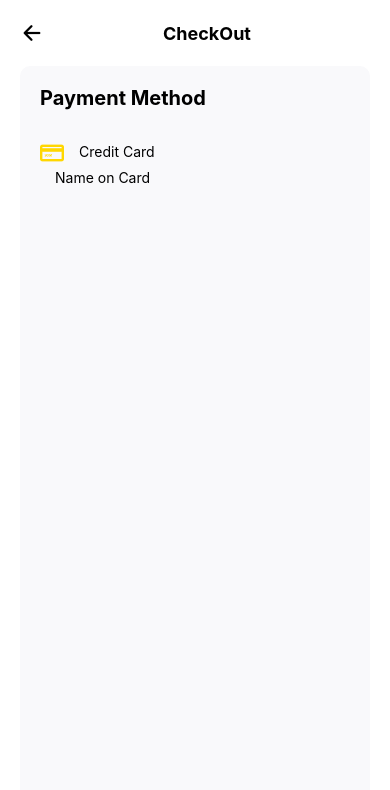
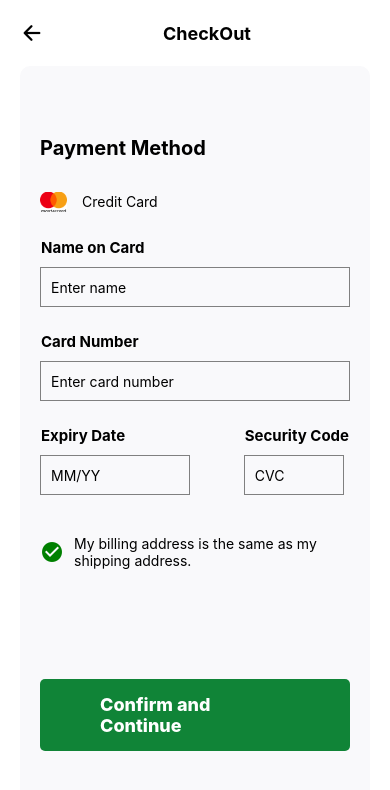
Before and after one commit to unleashedphetolo/DryHarvestHub, a React Native app: screen /CheckOut in a window 390 px wide. Shown: the top 790 px of the page. Built offline with nearby package versions, Linux system fonts and the light colour scheme.

Commit message:
Complete CheckOut

```diff
--- a/src/screens/CheckOut.js
+++ b/src/screens/CheckOut.js
@@ -1,8 +1,8 @@
-import { Text, View, TouchableOpacity } from "react-native";
+import { Text, TextInput, View, TouchableOpacity, Image } from "react-native";
 import React, { Component } from "react";
 import constants from "expo-constants";
 import { Ionicons } from "@expo/vector-icons";
-import { Entypo } from "@expo/vector-icons";
+import { MaterialCommunityIcons } from "@expo/vector-icons";
 
 const CheckOut = ({ navigation }) => {
   return (
@@ -42,7 +42,14 @@ const CheckOut = ({ navigation }) => {
           padding: 20,
         }}
       >
-        <Text style={{ textAlign: "left", fontWeight: "700", fontSize: 20 }}>
+        <Text
+          style={{
+            marginTop: 50,
+            textAlign: "left",
+            fontWeight: "700",
+            fontSize: 20,
+          }}
+        >
           Payment Method
         </Text>
         <View
@@ -52,18 +59,163 @@ const CheckOut = ({ navigation }) => {
             justifyContent: "space-between",
           }}
         >
-          <View style={{ flexDirection: "column", flex: 1, paddingVertical: 30 }}>
-           <View style={{ flexDirection: "row" }}>
-            <Entypo name="credit-card" size={24} color="gold" />
+          <View
+            style={{ flexDirection: "column", flex: 1, paddingVertical: 30 }}
+          >
+            <View style={{ alignItems: "center", flexDirection: "row" }}>
+              <View
+                style={{
+                  backgroundColor: "white",
+                  borderRadius: 5,
+                }}
+              >
+                <Image
+                  source={require("../../assets/Mastercard-logo.svg.png")}
+                  style={{ height: 20, width: 27 }}
+                />
+              </View>
 
-            <Text style={{ paddingVertical: 3, paddingHorizontal: 15 }}>
-              Credit Card
-            </Text>
+              <Text style={{ paddingVertical: 3, paddingHorizontal: 15 }}>
+                Credit Card
+              </Text>
             </View>
             <View>
-              <Text style={{ paddingVertical: 3, paddingHorizontal: 15 }}>
+              <Text
+                style={{
+                  marginTop: 15,
+                  fontSize: 15,
+                  fontWeight: "bold",
+                  paddingVertical: 10,
+                  paddingHorizontal: 1,
+                }}
+              >
                 Name on Card
               </Text>
+              <TextInput
+                style={{
+                  height: 40,
+                  borderColor: "gray",
+                  borderWidth: 1,
+                  paddingHorizontal: 10,
+                }}
+                placeholder="Enter name"
+                onChangeText={(text) => {}}
+              />
+              <Text
+                style={{
+                  marginTop: 15,
+                  fontSize: 15,
+                  fontWeight: "bold",
+                  paddingVertical: 10,
+                  paddingHorizontal: 1,
+                }}
+              >
+                Card Number
+              </Text>
+              <TextInput
+                style={{
+                  height: 40,
+                  borderColor: "gray",
+                  borderWidth: 1,
+                  paddingHorizontal: 10,
+                }}
+                placeholder="Enter card number"
+                onChangeText={(text) => {}}
+              />
+              <View
+                style={{
+                  flexDirection: "row",
+                  alignItems: "center",
+                  justifyContent: "space-between",
+                }}
+              >
+                <View>
+                  <Text
+                    style={{
+                      marginTop: 15,
+                      fontSize: 15,
+                      fontWeight: "bold",
+                      paddingVertical: 10,
+                      paddingHorizontal: 1,
+                    }}
+                  >
+                    Expiry Date
+                  </Text>
+                  <TextInput
+                    style={{
+                      height: 40,
+                      width: 150,
+                      borderColor: "gray",
+                      borderWidth: 1,
+                      paddingHorizontal: 10,
+                    }}
+                    placeholder="MM/YY"
+                    onChangeText={(text) => {}}
+                  />
+                </View>
+                <View>
+                  <Text
+                    style={{
+                      marginTop: 15,
+                      fontSize: 15,
+                      fontWeight: "bold",
+                      paddingVertical: 10,
+                      paddingHorizontal: 1,
+                    }}
+                  >
+                    Security Code
+                  </Text>
+                  <TextInput
+                    style={{
+                      height: 40,
+                      width: 100,
+                      borderColor: "gray",
+                      borderWidth: 1,
+                      paddingHorizontal: 10,
+                    }}
+                    placeholder="CVC"
+                    onChangeText={(text) => {}}
+                  />
+                </View>
+              </View>
+              <View
+                style={{
+                  flexDirection: "row",
+                  alignItems: "center",
+                  marginTop: 30,
+                }}
+              >
+                <MaterialCommunityIcons
+                  name="checkbox-marked-circle"
+                  size={24}
+                  color="green"
+                />
+                <Text
+                  style={{
+                    alignItems: "center",
+                    margin: 10,
+                    // fontWeight: 'bold',
+                  }}
+                >
+                  My billing address is the same as my shipping address.
+                </Text>
+              </View>
+              <TouchableOpacity>
+                <Text
+                  style={{
+                    paddingVertical: 15,
+                    paddingHorizontal: 60,
+                    backgroundColor: "#108437",
+                    color: "white",
+                    fontSize: 18,
+                    fontWeight: "800",
+                    borderRadius: 5,
+                    marginTop: 100,
+                  }}
+                >
+                  Confirm and Continue
+                </Text>
+              </TouchableOpacity>
             </View>
           </View>
         </View>
```
Also changed, not shown: assets/Mastercard-logo.svg.png (added).
